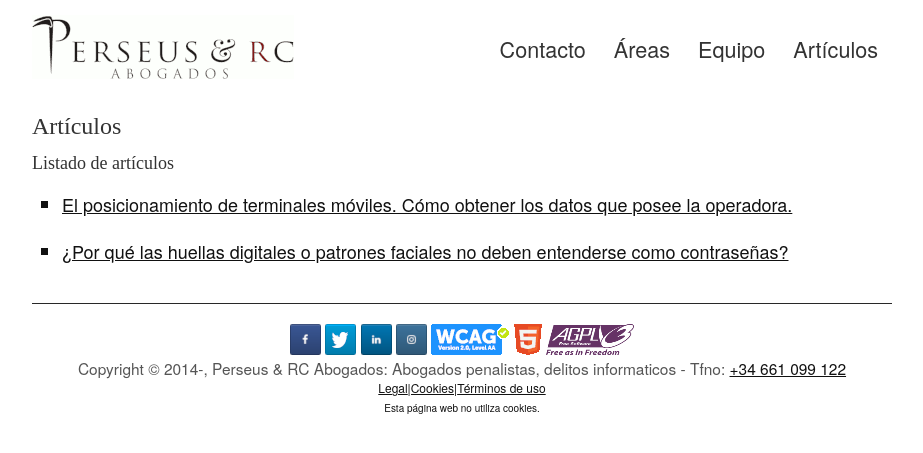
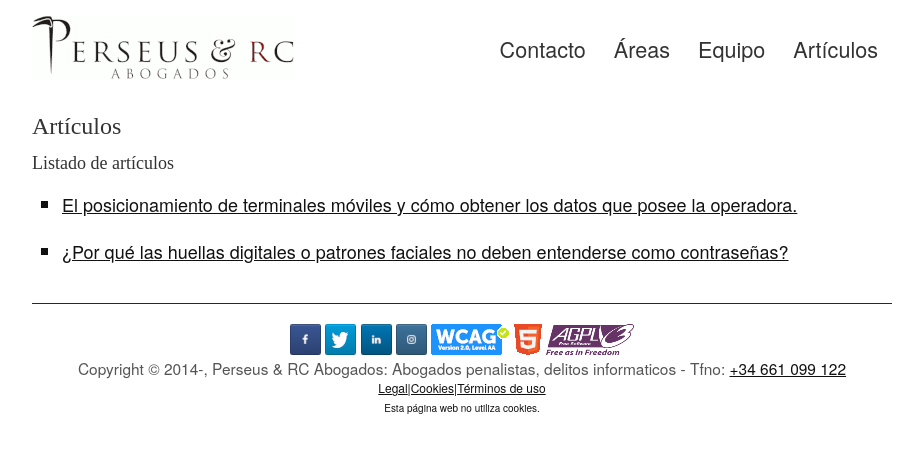
Before and after one commit to streaming10/perseusnew, a Jekyll site: the page built from articulos.md, in a window 1280 px wide. Shown: the top 453 px of the page, without its empty margins (158-1081 px from the left). Built offline with Jekyll 4.4.1, drawn with Linux system fonts in a browser that asks for light colours; some web fonts are replaced; our own code applies the rules of GitHub Pages for plain Markdown files; part of the change alters nothing that is shown.

```diff
--- a/articulos.md
+++ b/articulos.md
@@ -2,6 +2,6 @@
 ## Listado de artículos
 
 
-1. [El posicionamiento de terminales móviles. Cómo obtener los datos que posee la operadora.](https://perseusyrcabogados.com/blog/El-posicionamiento-de-terminales-m%C3%B3viles.-C%C3%B3mo-obtener-los-datos-que-posee-la-operadora.md "El posicionamiento de terminales móviles. Cómo obtener los datos que posee la operadora.")
+1. [El posicionamiento de terminales móviles y cómo obtener los datos que posee la operadora.](https://perseusyrcabogados.com/blog/El-posicionamiento-de-terminales-m%C3%B3viles%20y%20c%C3%B3mo-obtener-los-datos-que-posee-la-operadora.md "El posicionamiento de terminales móviles y cómo obtener los datos que posee la operadora.")
 
 2. [¿Por qué las huellas digitales o patrones faciales no deben entenderse como contraseñas?](https://perseusyrcabogados.com/blob/%C2%BFPor-qu%C3%A9-las-huellas-digitales-o-patrones-faciales-no-deben-entenderse-como-contrase%C3%B1as%3F.md "¿Por qué las huellas digitales o patrones faciales no deben entenderse como contraseñas?")
```
